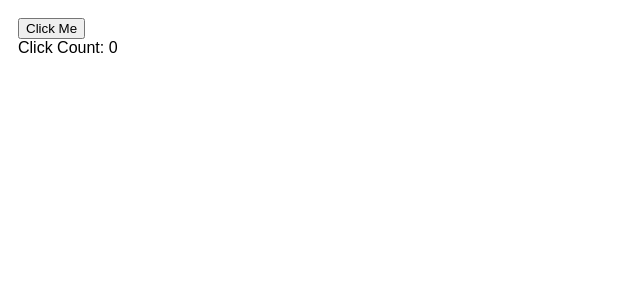
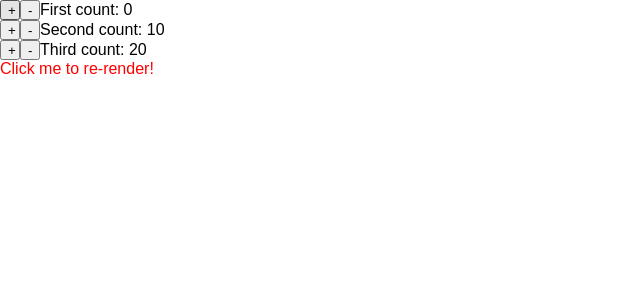
Before and after one commit to frontendn/Redux-tutorial, a React (Create React App) app: page / in a window 1280 px wide. Shown: the top 300 px of the page, without its empty margins (0-640 px from the left). Built offline with nearby package versions, Linux system fonts and the light colour scheme.

Commit message:
添加counter的state和prop

```diff
--- /dev/null
+++ b/src/component/ControlPanel.js
@@ -0,0 +1,16 @@
+import React,{Component} from 'react'
+import Counter from './counter'
+
+class ControlPanel extends React.Component {
+    render () {
+        return (
+            <div>
+                <Counter caption="First" initValue={0}/>
+                <Counter caption="Second" initValue={10}/>
+                <Counter caption="Third" initValue={20}/>
+            </div>
+        )
+    }
+}
+
+export default ControlPanel
--- /dev/null
+++ b/src/component/counter.js
@@ -0,0 +1,44 @@
+import React,{Component} from 'react'
+
+class Counter extends React.Component {
+    constructor(props) {
+        super(props); //initial Value from the father component
+
+        this.onClickIncrementButton = this.onClickIncrementButton.bind(this)
+        this.onClickDecrementButton = this.onClickDecrementButton.bind(this)
+
+        this.state = {
+            count: props.initValue || 0
+        }
+    }
+
+    onClickIncrementButton() {
+        this.setState({
+            count: this.state.count + 1
+        })
+    }
+
+    onClickDecrementButton() {
+        this.setState({
+            count: this.state.count - 1
+        })
+    }
+
+    render () {
+        const {caption} = this.props
+        const buttonStyle = {
+            width: '20px',
+            height: '20px'
+        }
+
+        return (
+            <div>
+                <button style={buttonStyle} onClick={this.onClickIncrementButton}>+</button>
+                <button style={buttonStyle} onClick={this.onClickDecrementButton}>-</button>
+                <span>{caption} count: {this.state.count}</span>
+            </div>
+        )
+    }
+}
+
+export default Counter
--- /dev/null
+++ b/src/component/sampleButton.js
@@ -0,0 +1,23 @@
+import React,{Component} from 'react'
+
+class SampleButton extends React.Component {
+
+    constructor(props){
+        super(props)
+        this.onButtonClick = this.onButtonClick.bind(this)
+    }
+
+    onButtonClick () {
+        console.log('test')
+    }
+
+    render () {
+        return (
+            <div id={"sample"} border={2} onClick={this.onButtonClick} style={{color: "red"}}>
+                Click me to re-render!
+            </div>
+        )
+    }
+}
+
+export default SampleButton
--- a/src/index.js
+++ b/src/index.js
@@ -4,8 +4,14 @@
 import App from './App';
 import registerServiceWorker from './registerServiceWorker';
 import ClickCounter from "./ClickCounter";
+import ControlPanel from './component/ControlPanel'
+import SampleButton from './component/sampleButton'
 
 ReactDOM.render(
-    <ClickCounter />, document.getElementById('root')
+    <div>
+        <ControlPanel/>
+        <SampleButton/>
+    </div>,
+    document.getElementById('root')
 );
 registerServiceWorker();
```
Also changed, not shown: 1 other file (tests, documents, lock files or other folders).
